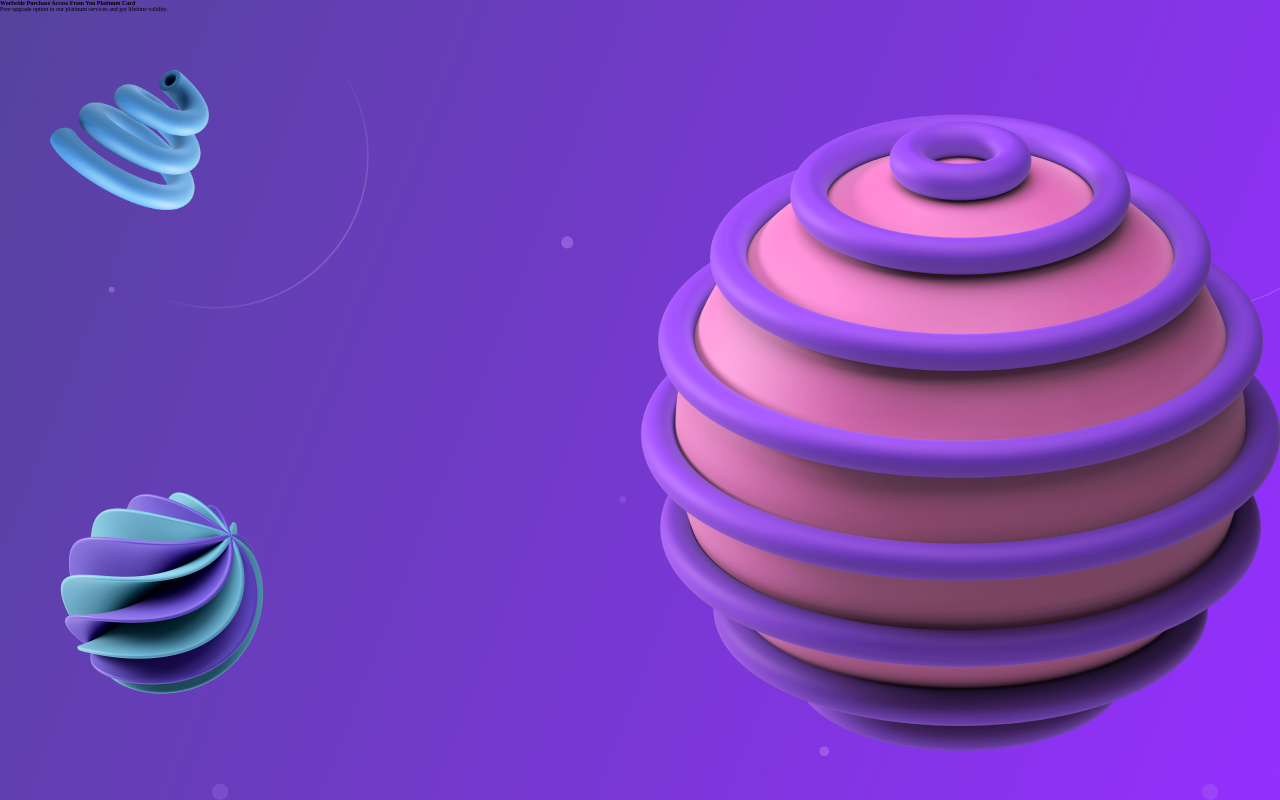
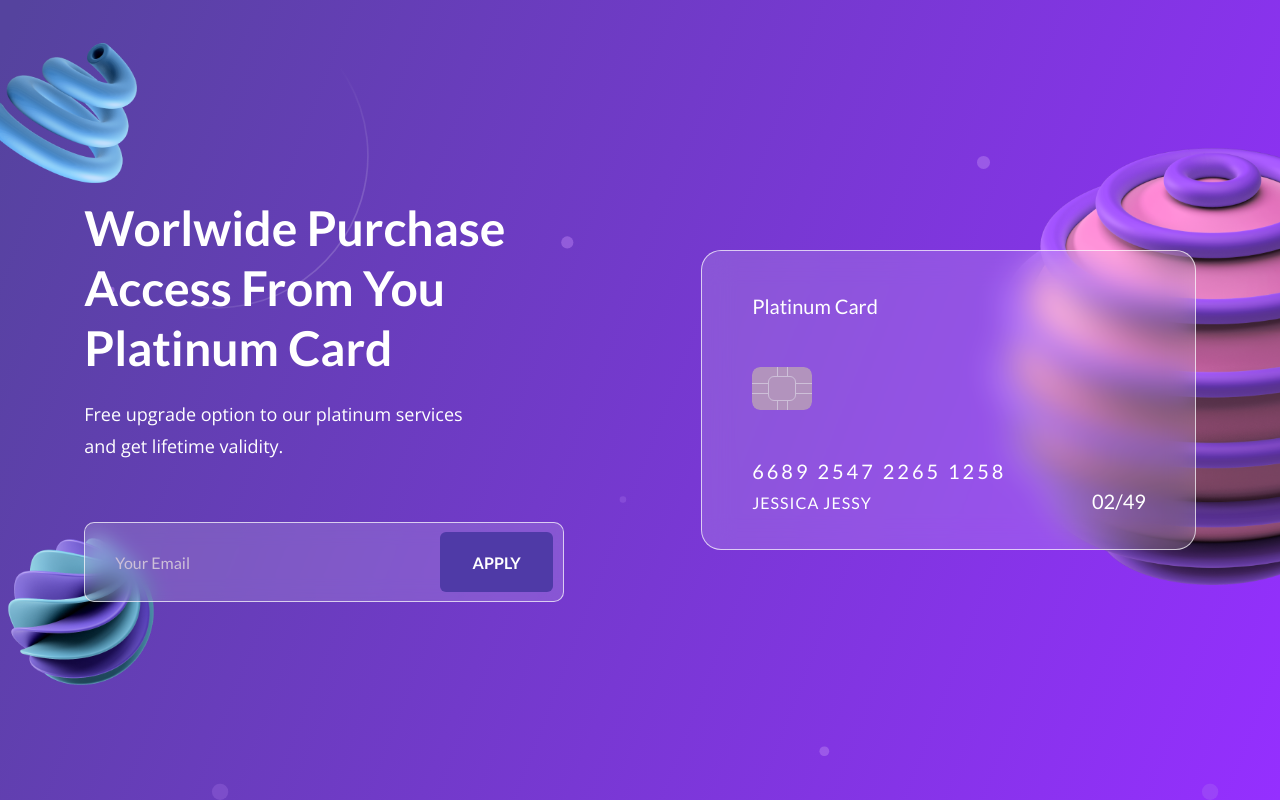
Before and after one commit to TalissonOliveira/glassmorphism, a plain HTML site: page index.html in a window 1280 px wide. Drawn offline with nearby package versions, Linux system fonts and the light colour scheme.

Commit message:
layout and styles

```diff
--- a/index.html
+++ b/index.html
@@ -5,25 +5,41 @@
     <meta http-equiv="X-UA-Compatible" content="IE=edge">
     <meta name="viewport" content="width=device-width, initial-scale=1.0">
     <link rel="stylesheet" href="/styles.css">
+    <link rel="preconnect" href="https://fonts.googleapis.com">
+    <link rel="preconnect" href="https://fonts.gstatic.com" crossorigin>
+    <link href="https://fonts.googleapis.com/css2?family=Lato:wght@400;700&family=Open+Sans&display=swap" rel="stylesheet">
     <title>Glassmorphism</title>
 </head>
 <body>
+    <div class="relative">
+        <div class="bg-hero">
+            <img class="img-left-top" src="img/blue-spring.png">
+            <img class="img-right" src="img/pink-ball.png">
+            <img class="img-left-bottom" src="img/purple-ball.png">
+        </div>
+    </div>
+
     <main class="main-container">
-        <img class="img-left-top" src="img/blue-spring.png">
-        <img class="img-right" src="img/pink-ball.png">
-        <img class="img-left-bottom" src="img/purple-ball.png">
-
-        <div class="info-container">
-            <div class="info-box">
+        <div class="content">
+            <div class="info-container">
                 <h1 class="info-title">
                     Worlwide Purchase Access From You Platinum Card
                 </h1>
                 <p class="info-subtitle">
                     Free upgrade option to our platinum services and get lifetime validity.
                 </p>
-                <div class="info-input"></div>
+                <div class="info-input">
+                    <input type="email" placeholder="Your Email" />
+                    <button type="submit"> APPLY </button>
+                </div>
             </div>
-            <div class="card"></div>
+            <div class="card">
+                <p class="card-title">Platinum Card</p>
+                <img src="svg/chip.svg" alt="chip">
+                <p class="card-number">6689 2547 2265 1258</p>
+                <p class="card-name">JESSICA JESSY</p>
+                <span class="card-date">02/49</span>
+            </div>
         </div>
     </main>
 </body>
--- a/styles.css
+++ b/styles.css
@@ -11,13 +11,21 @@ body {
     height: 100vh;
 }
 
-.main-container {
+.relative {
+    position: relative;
+}
+
+.bg-hero {
+    position: absolute;
+    top: 0;
+    left: 0;
     height: 100vh;
     width: 100%;
     background-image: url('svg/bg-hero.svg');
     background-size: contain;
+    overflow: hidden;
 
-    position: relative
+    z-index: -1;
 }
 
 .img-left-top {
@@ -25,21 +33,186 @@ body {
     height: 26.716rem;
 
     position: absolute;
-    top: 0;
-    left: 0;
+    top: calc(50% - 284px/2 + -285px);
+    left: calc(50% - 284px/2 - 570px);
 }
 
 .img-left-bottom {
-    width: 28.4rem;
-    height: 28.4rem;
+    width: 20.4rem;
+    height: 20.716rem;
 
     position: absolute;
-    left: 2rem;
-    bottom: 6.5rem;
+    top: calc(50% - 284px/2 + 250px);
+    left: calc(50% - 284px/2 - 519px);
 }
 
 .img-right {
+    width: 43.9rem;
+    height: 43.7rem;
+
     position: absolute;
     right: 0;
-    top: 11.4rem;
+    top: calc(50% - 284px/2 + -110px);
+    right: calc(50% - 284px/2 - 650px);
 }
+
+.main-container {
+    width: 100%;
+    height: 100vh;
+
+    display: flex;
+    align-items: center;
+    justify-content: center;
+}
+
+.content {
+    max-width: 111.17rem;
+    height: 40.4rem;
+
+    display: flex;
+    align-items: center;
+    justify-content: center;
+}
+
+.content .info-container {
+    max-width: 48rem;
+    margin-right: 13.7rem;
+}
+
+.content .info-container .info-title {
+    color: white;
+    font-family: 'Lato', sans-serif;
+    font-size: 4.8rem;
+    font-weight: 700;
+    line-height: 6rem;
+    text-transform: capitalize;
+}
+
+.content .info-container .info-subtitle {
+    max-width: 38.3rem;
+    color: white;
+    font-family: 'Open Sans', sans-serif;
+    font-size: 1.8rem;
+    font-weight: 400;
+    line-height: 3.2rem;
+
+    margin-top: 2rem;
+}
+
+.content .info-container .info-input {
+    background: rgb(127, 91, 197, 0.9);
+    width: 100%;
+    height: 8rem;
+    margin-top: 6rem;
+
+    display: flex;
+    align-items: center;
+    justify-content: space-between;
+
+    border: 1px solid rgba(255, 255, 255, .7);
+    border-radius: 1rem;
+}
+
+@supports (backdrop-filter: blur(15px)) {
+    .content .info-container .info-input {
+        background: rgba(255, 255, 255, .15);
+        backdrop-filter: blur(10px);
+    }
+}
+
+.content .info-container .info-input input {
+    color: white;
+    background: transparent;
+    width: 70%;
+
+    margin-left: 3rem;
+
+    font-family: 'Lato', sans-serif;
+    font-size: 1.6rem;
+    font-weight: 400;
+
+    border: none;
+    outline: none;
+}
+
+.content .info-container .info-input input::placeholder {
+    color: #CDBFD8;
+}
+
+.content .info-container .info-input button {
+    background: #4F3AA7;
+    width: 12rem;
+    height: 6rem;
+    margin: 1rem;
+
+    color: white;
+    font-family: 'Lato', sans-serif;
+    font-size: 1.6rem;
+    font-weight: 700;
+
+    border: none;
+    border-radius: .6rem;
+
+    cursor: pointer;
+    transition: filter .4s;
+}
+
+.content .info-container .info-input button:hover {
+    filter: brightness(0.9);
+}
+
+/* card */
+.content .card {
+    background: rgba(127, 91, 197, 0.9);
+    width: 50rem;
+    height: 30rem;
+
+    padding: 40px 50px;
+
+    border: 1.5px solid rgba(255, 255, 255, .7);
+    border-radius: 2rem;
+
+    position: relative;
+}
+
+@supports (backdrop-filter: blur(15px)) {
+    .content .card {
+        background: rgba(255, 255, 255, .15);
+        backdrop-filter: blur(15px);
+    }
+}
+
+.content .card p, span {
+    color: white;
+    font-family: 'Lato', sans-serif;
+    font-size: 2rem;
+    line-height: 3rem;
+}
+
+.content .card .card-title {
+    margin-bottom: 4.6rem;
+}
+
+.content .card img {
+    margin-bottom: 4.5rem;
+}
+
+.content .card .card-number {
+    letter-spacing: 0.3rem;
+}
+
+.content .card .card-name {
+    font-size: 1.6rem;
+    line-height: 1.8rem;
+    letter-spacing: 0.1rem;
+    text-transform: uppercase;
+
+    margin-top: 0.8rem;
+}
+
+.content .card .card-date {
+    position: absolute;
+    right: 49px;
+    bottom: 33px;
+
+}
```
